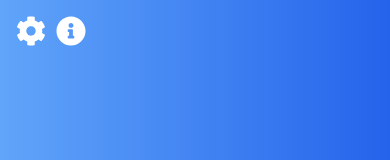
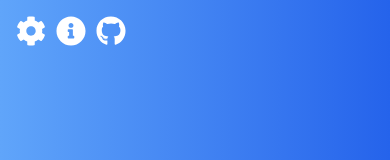
Before and after one commit to aspidisu/buhara, a Next.js app: page / in a window 390 px wide. Shown: the top 160 px of the page. Built offline with nearby package versions, Linux system fonts and the light colour scheme.

Commit message:
mobil uyumluluk sağlandı

```diff
--- a/app/components/pomordro-timer.jsx
+++ b/app/components/pomordro-timer.jsx
@@ -1,6 +1,7 @@
 "use client";
+import Link from "next/link";
 import { useState, useEffect } from "react";
-import { FaCog, FaInfoCircle } from "react-icons/fa";
+import { FaCog, FaInfoCircle, FaGithub } from "react-icons/fa";
 
 const PomodoroTimer = () => {
   const [time, setTime] = useState(1500);
@@ -188,8 +189,15 @@ const PomodoroTimer = () => {
         />
       </div>
 
+      <div className="absolute top-4 left-24">
+        <Link href="https://github.com/aspidisu/buhara" target="_blank">
+          {" "}
+          <FaGithub className="text-3xl cursor-pointer hover:text-gray-300 transition" />
+        </Link>
+      </div>
+
       {showInfo && (
-        <div className="absolute text-xl max-sm:text-base top-20 max-sm:top-16 left-4 bg-white text-black rounded-lg shadow-lg p-4 z-10 w-[30rem]">
+        <div className="absolute text-xl max-sm:text-base top-20 max-sm:top-16 left-4 bg-white text-black rounded-lg shadow-lg p-4 z-10 w-[24rem]">
           <h3 className="mb-4 font-semibold">Buhara Nasıl Çalışır?</h3>
           <div className="flex flex-wrap gap-5">
             <p>
@@ -353,7 +361,7 @@ const PomodoroTimer = () => {
             </div>
             <div className="mt-10 flex items-start justify-center">
               <textarea
-                className="bg-gray-700 w-80 p-4 rounded-lg text-white mb-4"
+                className="bg-gray-700 w-80 max-sm:w-60 p-4 rounded-lg text-white mb-4"
                 placeholder="Not ekle..."
                 value={newNote}
                 onChange={(e) => setNewNote(e.target.value)}
```
